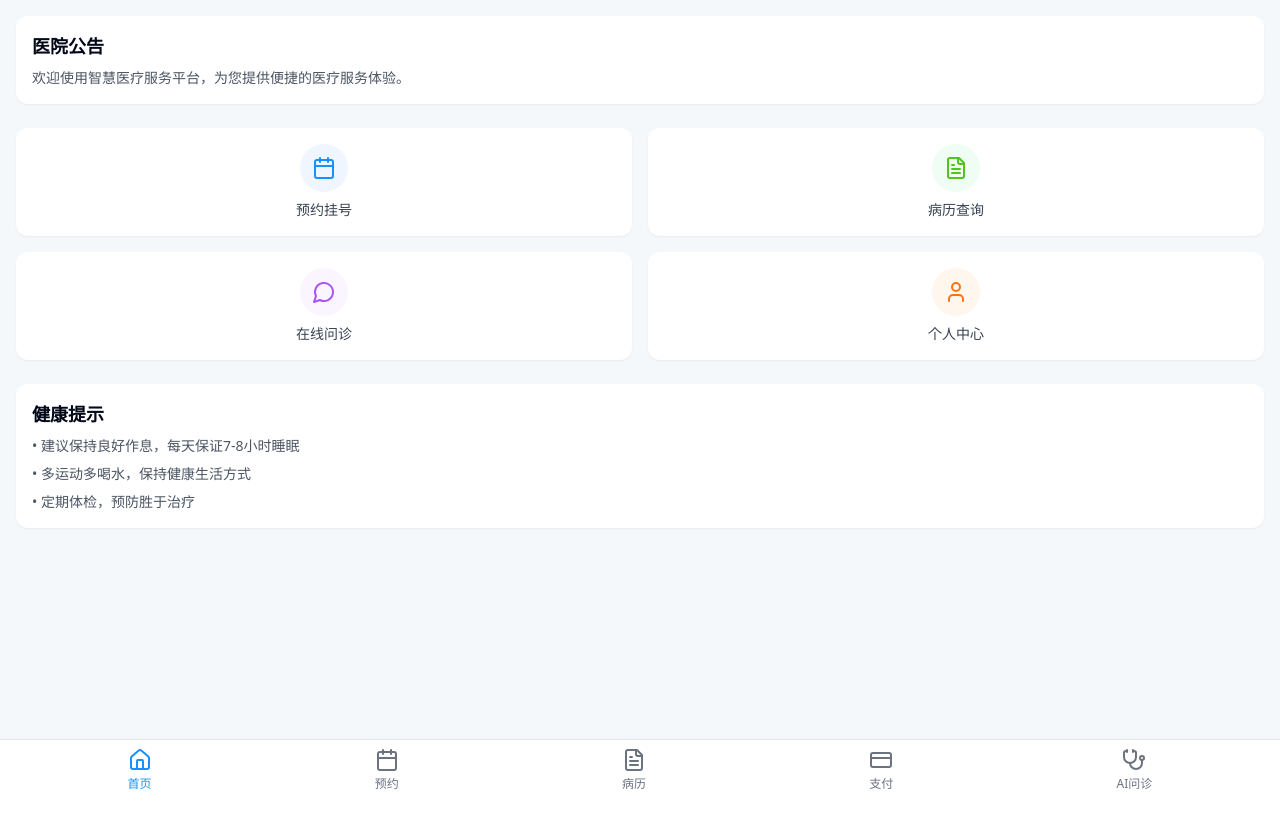
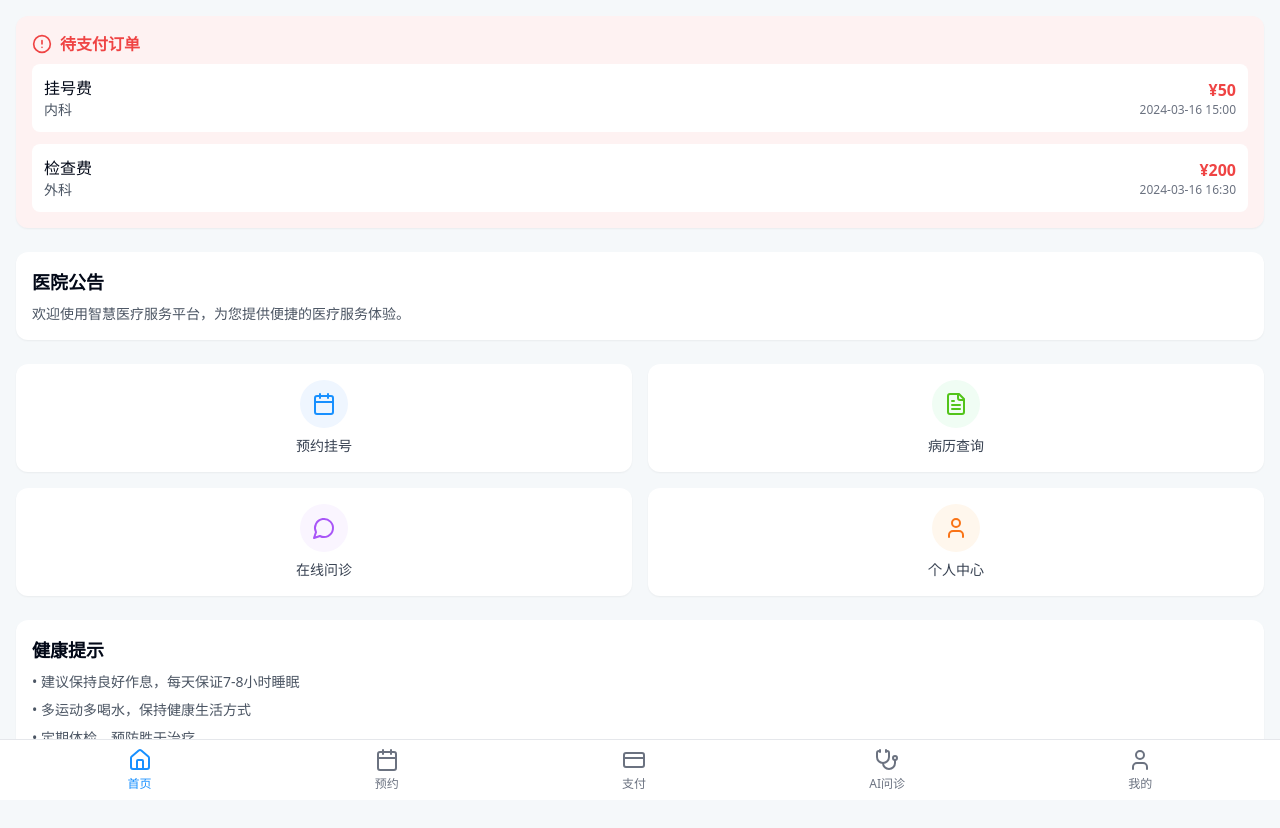
Before and after one commit to helel1905/medica-smart-scheduler, a React (Vite) app: page / in a window 1280 px wide. Shown: the top 828 px of the page. Before the commit the page ends 800 px from the top, so only its background shows below. Built offline with nearby package versions, Linux system fonts and the light colour scheme.

Commit message:
Update bottom navigation and index page
- Move profile to bottom navigation and remove records
- Display unpaid orders on the index page

```diff
--- a/src/components/BottomNav.tsx
+++ b/src/components/BottomNav.tsx
@@ -1,5 +1,5 @@
 
-import { Home, Calendar, FileText, CreditCard, Stethoscope } from "lucide-react";
+import { Home, Calendar, FileText, CreditCard, Stethoscope, User } from "lucide-react";
 import { Link, useLocation } from "react-router-dom";
 
 const BottomNav = () => {
@@ -8,9 +8,9 @@ const BottomNav = () => {
   const navItems = [
     { icon: Home, label: "首页", path: "/" },
     { icon: Calendar, label: "预约", path: "/appointments" },
-    { icon: FileText, label: "病历", path: "/records" },
     { icon: CreditCard, label: "支付", path: "/payments" },
     { icon: Stethoscope, label: "AI问诊", path: "/ai-diagnosis" },
+    { icon: User, label: "我的", path: "/profile" },
   ];
 
   return (
--- a/src/pages/Index.tsx
+++ b/src/pages/Index.tsx
@@ -1,6 +1,7 @@
 
-import { Calendar, FileText, MessageCircle, User } from "lucide-react";
+import { Calendar, FileText, MessageCircle, User, AlertCircle } from "lucide-react";
 import Layout from "@/components/Layout";
+import { Link } from "react-router-dom";
 
 const quickLinks = [
   {
@@ -33,10 +34,57 @@ const quickLinks = [
   },
 ];
 
+const mockUnpaidOrders = [
+  {
+    id: 1,
+    type: "挂号费",
+    amount: 50,
+    department: "内科",
+    dueTime: "2024-03-16 15:00",
+  },
+  {
+    id: 2,
+    type: "检查费",
+    amount: 200,
+    department: "外科",
+    dueTime: "2024-03-16 16:30",
+  },
+];
+
 const Index = () => {
   return (
     <Layout>
       <div className="p-4 animate-fade-in">
+        {/* Unpaid Orders Alert */}
+        {mockUnpaidOrders.length > 0 && (
+          <div className="mb-6">
+            <div className="bg-red-50 rounded-xl p-4 shadow-sm">
+              <div className="flex items-center gap-2 text-red-500 mb-2">
+                <AlertCircle className="w-5 h-5" />
+                <h2 className="font-semibold">待支付订单</h2>
+              </div>
+              <div className="space-y-3">
+                {mockUnpaidOrders.map((order) => (
+                  <Link
+                    key={order.id}
+                    to="/payments"
+                    className="flex items-center justify-between bg-white p-3 rounded-lg"
+                  >
+                    <div>
+                      <p className="font-medium">{order.type}</p>
+                      <p className="text-sm text-gray-600">{order.department}</p>
+                    </div>
+                    <div className="text-right">
+                      <p className="font-bold text-red-500">¥{order.amount}</p>
+                      <p className="text-xs text-gray-500">{order.dueTime}</p>
+                    </div>
+                  </Link>
+                ))}
+              </div>
+            </div>
+          </div>
+        )}
+
         {/* Banner */}
         <div className="mb-6 bg-white rounded-xl p-4 shadow-sm">
           <h2 className="text-lg font-semibold mb-2">医院公告</h2>
@@ -50,9 +98,9 @@ const Index = () => {
           {quickLinks.map((link) => {
             const Icon = link.icon;
             return (
-              <a
+              <Link
                 key={link.path}
-                href={link.path}
+                to={link.path}
                 className="flex flex-col items-center justify-center p-4 bg-white rounded-xl shadow-sm transition-transform duration-200 active:scale-95"
               >
                 <div
@@ -61,7 +109,7 @@ const Index = () => {
                   <Icon className={`${link.iconColor} w-6 h-6`} />
                 </div>
                 <span className="text-gray-700 text-sm">{link.label}</span>
-              </a>
+              </Link>
             );
           })}
         </div>
```
